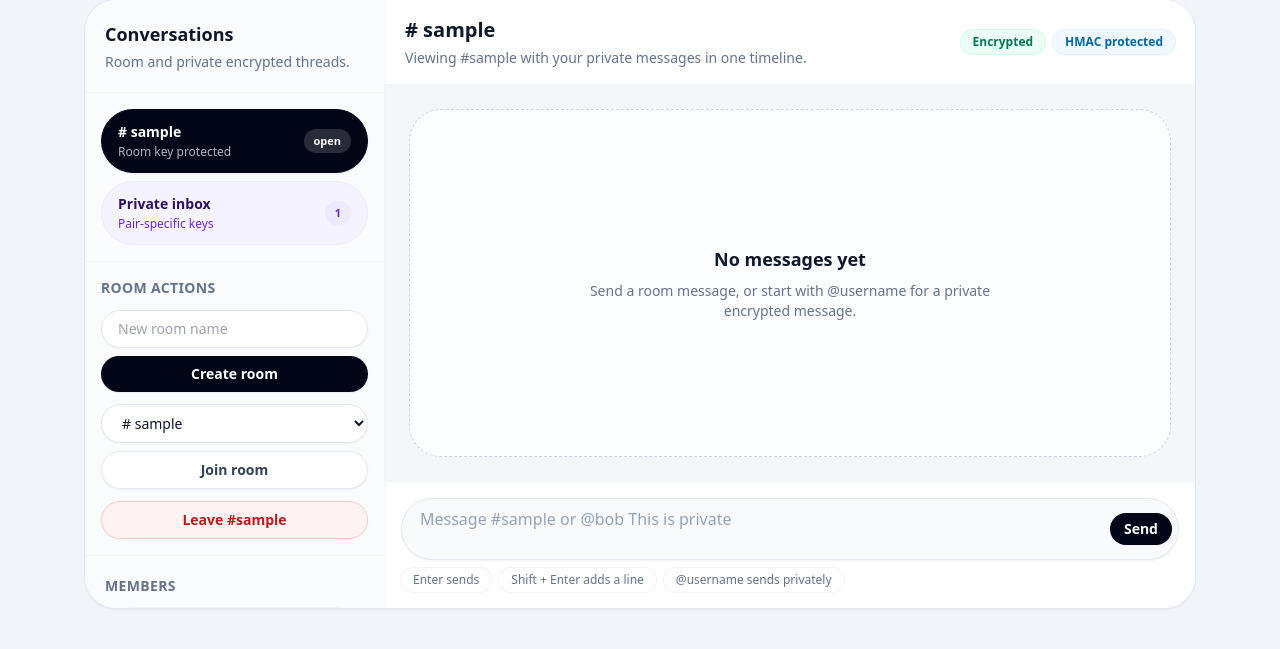
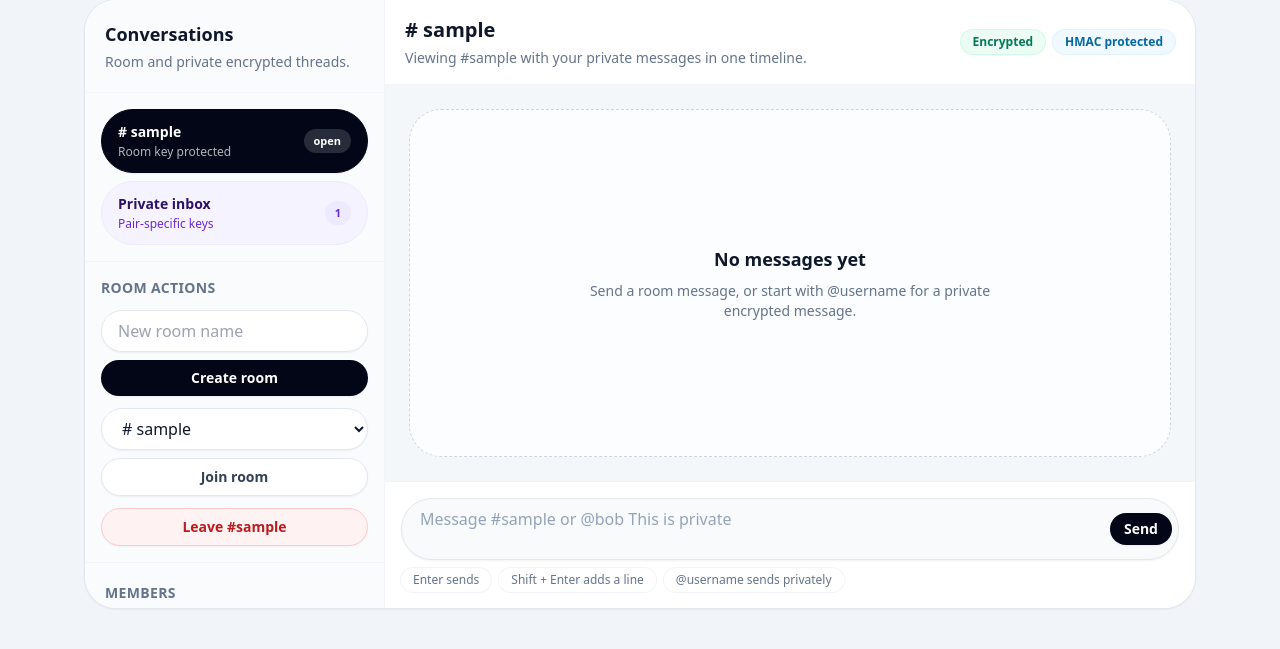
Before and after one commit to CobbyIsWinning/just_us, a FastAPI app: template app/templates/room.html in a window 1280 px wide. Shown: the part 256-905 px from the top of the page. Run offline with FastAPI, Linux system fonts and the light colour scheme; the template is opened without the code that fills it: most values are stand-ins (such as "Sample title", 1, 10 or a date in 2020); some libraries are stand-ins or nearby versions.

Commit message:
input no zoom

```diff
--- a/app/templates/login.html
+++ b/app/templates/login.html
@@ -60,7 +60,7 @@
                         type="text"
                         name="username"
                         required
-                        class="w-full rounded-2xl border border-slate-200 px-4 py-3 focus:border-slate-900 focus:outline-none focus:ring-2 focus:ring-slate-200"
+                        class="w-full rounded-2xl border border-slate-200 px-4 py-3 text-[16px] focus:border-slate-900 focus:outline-none focus:ring-2 focus:ring-slate-200"
                     >
                 </div>
 
@@ -72,7 +72,7 @@
                             name="password"
                             required
                             data-password-input
-                            class="min-w-0 flex-1 rounded-l-2xl border-0 px-4 py-3 focus:outline-none focus:ring-0"
+                            class="min-w-0 flex-1 rounded-l-2xl border-0 px-4 py-3 text-[16px] focus:outline-none focus:ring-0"
                         >
                         <button
                             type="button"
--- a/app/templates/register.html
+++ b/app/templates/register.html
@@ -64,7 +64,7 @@
                         type="text"
                         name="username"
                         required
-                        class="w-full rounded-2xl border border-slate-200 px-4 py-3 focus:border-slate-900 focus:outline-none focus:ring-2 focus:ring-slate-200"
+                        class="w-full rounded-2xl border border-slate-200 px-4 py-3 text-[16px] focus:border-slate-900 focus:outline-none focus:ring-2 focus:ring-slate-200"
                     >
                 </div>
 
@@ -76,7 +76,7 @@
                             name="password"
                             required
                             data-password-input
-                            class="min-w-0 flex-1 rounded-l-2xl border-0 px-4 py-3 focus:outline-none focus:ring-0"
+                            class="min-w-0 flex-1 rounded-l-2xl border-0 px-4 py-3 text-[16px] focus:outline-none focus:ring-0"
                         >
                         <button
                             type="button"
@@ -96,7 +96,7 @@
                             name="confirm_password"
                             required
                             data-password-input
-                            class="min-w-0 flex-1 rounded-l-2xl border-0 px-4 py-3 focus:outline-none focus:ring-0"
+                            class="min-w-0 flex-1 rounded-l-2xl border-0 px-4 py-3 text-[16px] focus:outline-none focus:ring-0"
                         >
                         <button
                             type="button"
--- a/app/templates/room.html
+++ b/app/templates/room.html
@@ -156,7 +156,7 @@
                         required
                         minlength="3"
                         placeholder="New room name"
-                        class="w-full rounded-full border border-slate-200 bg-white px-4 py-2 text-sm shadow-sm focus:border-slate-900 focus:outline-none focus:ring-2 focus:ring-slate-200"
+                        class="w-full rounded-full border border-slate-200 bg-white px-4 py-2 text-[16px] shadow-sm focus:border-slate-900 focus:outline-none focus:ring-2 focus:ring-slate-200"
                     >
 
                     <button
@@ -184,7 +184,7 @@
                         <select
                             name="room_slug"
                             required
-                            class="w-full rounded-full border border-slate-200 bg-white px-4 py-2 text-sm shadow-sm focus:border-slate-900 focus:outline-none focus:ring-2 focus:ring-slate-200"
+                            class="w-full rounded-full border border-slate-200 bg-white px-4 py-2 text-[16px] shadow-sm focus:border-slate-900 focus:outline-none focus:ring-2 focus:ring-slate-200"
                         >
                             {% for room in joinable_rooms %}
                                 <option value="{{ room.slug }}">
```
